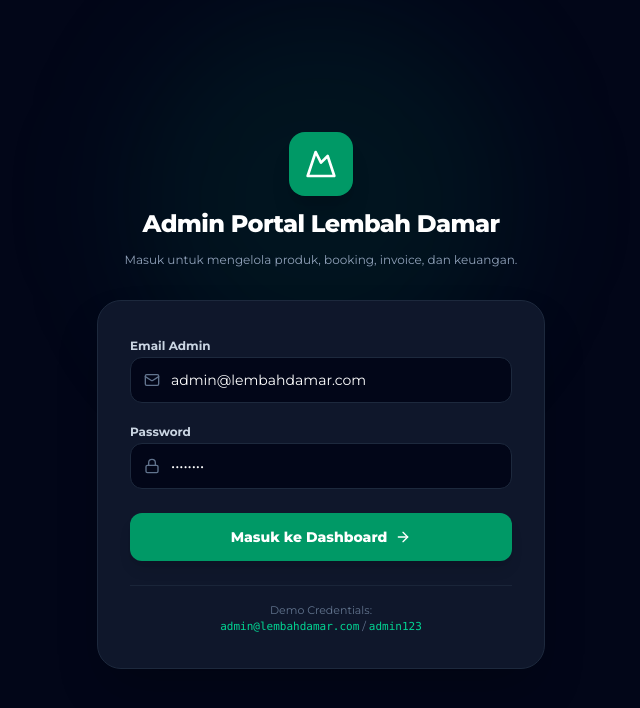
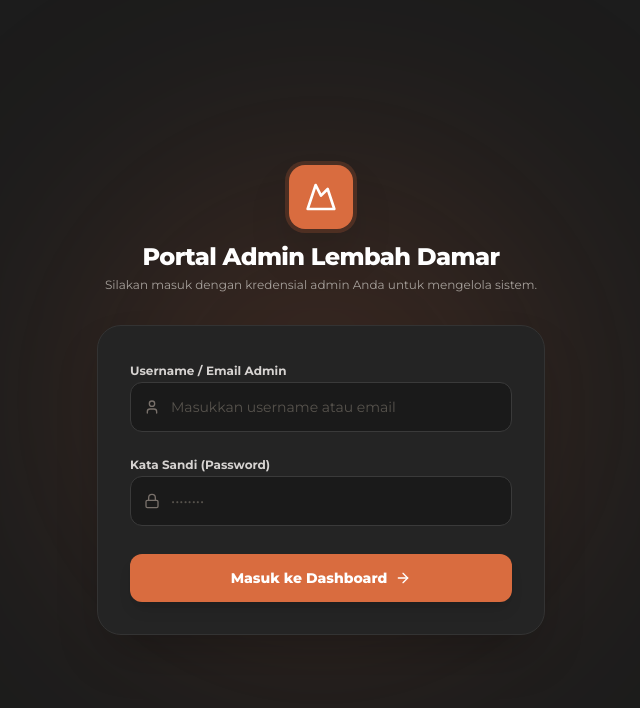
Before and after one commit to shakeelfarsyafat/lembahdamar, a Next.js app: page /admin/login in a window 1280 px wide. Shown: the top 708 px of the page, without its empty margins (319-959 px from the left). Built offline with nearby package versions, Linux system fonts and the light colour scheme.

Commit message:
feat: update admin credentials and refine login UI

```diff
--- a/app/admin/login/page.tsx
+++ b/app/admin/login/page.tsx
@@ -2,12 +2,12 @@
 
 import { useState } from "react";
 import { useRouter } from "next/navigation";
-import { Mountain, Lock, Mail, ArrowRight, AlertCircle } from "lucide-react";
+import { Mountain, Lock, User, ArrowRight, AlertCircle } from "lucide-react";
 
 export default function AdminLoginPage() {
   const router = useRouter();
-  const [email, setEmail] = useState("admin@lembahdamar.com");
-  const [password, setPassword] = useState("admin123");
+  const [email, setEmail] = useState("");
+  const [password, setPassword] = useState("");
   const [loading, setLoading] = useState(false);
   const [error, setError] = useState("");
 
@@ -25,7 +25,7 @@ export default function AdminLoginPage() {
 
       const data = await res.json();
       if (!res.ok) {
-        throw new Error(data.error || "Login gagal");
+        throw new Error(data.error || "Login gagal. Periksa username dan password Anda.");
       }
 
       router.push("/admin");
@@ -38,59 +38,61 @@ export default function AdminLoginPage() {
   };
 
   return (
-    <div className="min-h-screen bg-slate-950 flex flex-col justify-center items-center px-4 py-12">
-      {/* Background Graphic Accent */}
-      <div className="absolute top-1/4 left-1/2 -translate-x-1/2 -translate-y-1/2 w-96 h-96 bg-emerald-600/10 rounded-full blur-3xl pointer-events-none" />
+    <div className="min-h-screen bg-[#1C1C1C] flex flex-col justify-center items-center px-4 py-12 font-sans relative overflow-hidden">
+      {/* Dynamic Ambient Background Glow */}
+      <div className="absolute top-1/2 left-1/2 -translate-x-1/2 -translate-y-1/2 w-[500px] h-[500px] bg-[#D96C3F]/15 rounded-full blur-[120px] pointer-events-none" />
 
       <div className="w-full max-w-md space-y-8 relative z-10">
-        {/* Brand */}
+        {/* Brand Header */}
         <div className="text-center space-y-3">
-          <div className="w-16 h-16 bg-emerald-600 text-white rounded-2xl flex items-center justify-center mx-auto shadow-xl">
+          <div className="w-16 h-16 bg-[#D96C3F] text-white rounded-2xl flex items-center justify-center mx-auto shadow-2xl ring-4 ring-[#D96C3F]/20">
             <Mountain className="h-8 w-8" />
           </div>
-          <h1 className="text-2xl font-extrabold text-white tracking-tight">
-            Admin Portal Lembah Damar
-          </h1>
-          <p className="text-xs text-slate-400">
-            Masuk untuk mengelola produk, booking, invoice, dan keuangan.
-          </p>
+          <div>
+            <h1 className="text-2xl font-extrabold text-white tracking-tight">
+              Portal Admin Lembah Damar
+            </h1>
+            <p className="text-xs text-stone-400 mt-1">
+              Silakan masuk dengan kredensial admin Anda untuk mengelola sistem.
+            </p>
+          </div>
         </div>
 
         {/* Login Box */}
-        <div className="bg-slate-900 border border-slate-800 p-8 rounded-3xl shadow-2xl space-y-6">
+        <div className="bg-[#242424] border border-[#333333] p-8 rounded-3xl shadow-2xl space-y-6">
           {error && (
-            <div className="bg-rose-950/80 border border-rose-800 text-rose-300 p-3.5 rounded-xl text-xs font-semibold flex items-center space-x-2">
+            <div className="bg-rose-950/80 border border-rose-800 text-rose-300 p-3.5 rounded-2xl text-xs font-semibold flex items-center space-x-2">
               <AlertCircle className="h-4 w-4 shrink-0 text-rose-400" />
               <span>{error}</span>
             </div>
           )}
 
-          <form onSubmit={handleSubmit} className="space-y-4">
+          <form onSubmit={handleSubmit} className="space-y-5">
             <div className="space-y-1.5">
-              <label className="text-xs font-bold text-slate-300">Email Admin</label>
+              <label className="text-xs font-bold text-stone-300">Username / Email Admin</label>
               <div className="relative">
-                <Mail className="absolute left-3.5 top-1/2 -translate-y-1/2 h-4 w-4 text-slate-500" />
+                <User className="absolute left-3.5 top-1/2 -translate-y-1/2 h-4 w-4 text-stone-500" />
                 <input
-                  type="email"
+                  type="text"
                   required
                   value={email}
                   onChange={(e) => setEmail(e.target.value)}
-                  className="w-full bg-slate-950 border border-slate-800 rounded-xl pl-10 pr-4 py-3 text-sm text-white focus:outline-none focus:ring-2 focus:ring-emerald-500 transition-all"
-                  placeholder="admin@lembahdamar.com"
+                  className="w-full bg-[#1A1A1A] border border-[#3A3A3A] rounded-xl pl-10 pr-4 py-3.5 text-sm text-white focus:outline-none focus:ring-2 focus:ring-[#D96C3F] transition-all placeholder:text-stone-600"
+                  placeholder="Masukkan username atau email"
                 />
               </div>
             </div>
 
             <div className="space-y-1.5">
-              <label className="text-xs font-bold text-slate-300">Password</label>
+              <label className="text-xs font-bold text-stone-300">Kata Sandi (Password)</label>
               <div className="relative">
-                <Lock className="absolute left-3.5 top-1/2 -translate-y-1/2 h-4 w-4 text-slate-500" />
+                <Lock className="absolute left-3.5 top-1/2 -translate-y-1/2 h-4 w-4 text-stone-500" />
                 <input
                   type="password"
                   required
                   value={password}
                   onChange={(e) => setPassword(e.target.value)}
-                  className="w-full bg-slate-950 border border-slate-800 rounded-xl pl-10 pr-4 py-3 text-sm text-white focus:outline-none focus:ring-2 focus:ring-emerald-500 transition-all"
+                  className="w-full bg-[#1A1A1A] border border-[#3A3A3A] rounded-xl pl-10 pr-4 py-3.5 text-sm text-white focus:outline-none focus:ring-2 focus:ring-[#D96C3F] transition-all placeholder:text-stone-600"
                   placeholder="••••••••"
                 />
               </div>
@@ -100,21 +102,13 @@ export default function AdminLoginPage() {
               <button
                 type="submit"
                 disabled={loading}
-                className="w-full inline-flex items-center justify-center space-x-2 bg-emerald-600 hover:bg-emerald-500 text-white py-3.5 rounded-xl font-extrabold text-sm transition-all shadow-lg"
+                className="w-full inline-flex items-center justify-center space-x-2 bg-[#D96C3F] hover:bg-[#c25a2e] text-white py-3.5 rounded-xl font-extrabold text-sm transition-all shadow-lg hover:shadow-xl cursor-pointer"
               >
                 <span>{loading ? "Memverifikasi..." : "Masuk ke Dashboard"}</span>
                 <ArrowRight className="h-4 w-4" />
               </button>
             </div>
           </form>
-
-          <div className="pt-4 border-t border-slate-800/80 text-center">
-            <p className="text-[11px] text-slate-500">
-              Demo Credentials: <br />
-              <span className="font-mono text-emerald-400">admin@lembahdamar.com</span> /{" "}
-              <span className="font-mono text-emerald-400">admin123</span>
-            </p>
-          </div>
         </div>
       </div>
     </div>
--- a/lib/auth.ts
+++ b/lib/auth.ts
@@ -47,9 +47,14 @@ export async function deleteAdminSession() {
   cookieStore.delete(COOKIE_NAME);
 }
 
-export async function verifyAdminCredentials(email: string, password: string) {
-  const user = await db.user.findUnique({
-    where: { email },
+export async function verifyAdminCredentials(identifier: string, password: string) {
+  const user = await db.user.findFirst({
+    where: {
+      OR: [
+        { email: identifier },
+        { name: identifier },
+      ],
+    },
   });
 
   if (!user || user.role !== "ADMIN") return null;
--- a/prisma/seed.ts
+++ b/prisma/seed.ts
@@ -20,12 +20,12 @@ async function main() {
   await prisma.setting.deleteMany();
 
   // 2. Admin User
-  const hashedPassword = await bcrypt.hash("admin123", 10);
+  const hashedPassword = await bcrypt.hash("lembahdamar1", 10);
   const admin = await prisma.user.create({
     data: {
-      email: "admin@lembahdamar.com",
+      email: "admin",
       passwordHash: hashedPassword,
-      name: "Admin Lembah Damar",
+      name: "admin",
       role: "ADMIN",
     },
   });
```
